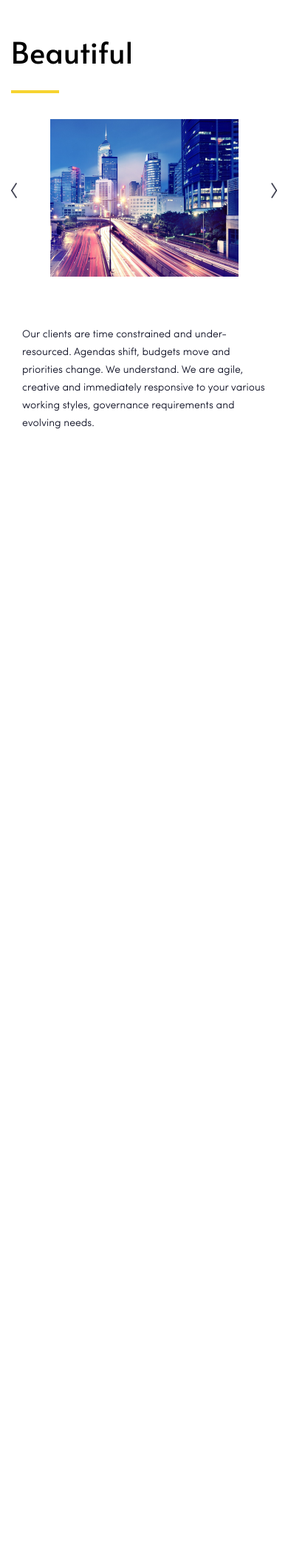
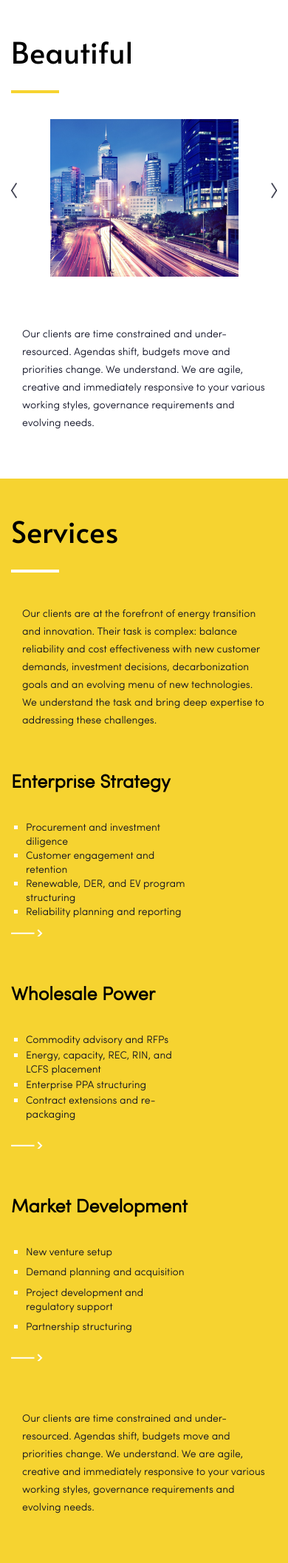
Before and after one commit to sbruneuskaya/marvel_layout, a PHP site: page / in a window 390 px wide. Shown: the part 2505-4618 px from the top of the page at 74% size. Before the commit the page ends 3085 px from the top, so only its background shows below. Run offline with PHP 8.4, Linux system fonts and the light colour scheme.

Commit message:
feat(dev): added services section

```diff
--- a/assets/styles/styles.css
+++ b/assets/styles/styles.css
@@ -467,6 +467,76 @@ body._lock {
     background-size: contain;
 }
 
+/*service*/
+
+.services {
+    margin-top: 45px;
+    max-width: 820px;
+}
+
+.services-items {
+    margin: 47px 0 67px;
+    display: -webkit-box;
+    display: -ms-flexbox;
+    display: flex;
+    -webkit-box-align: center;
+    -ms-flex-align: center;
+    align-items: center;
+    -webkit-box-pack: justify;
+    -ms-flex-pack: justify;
+    justify-content: space-between;
+}
+
+.services-item-arrow {
+    width: 43px;
+    height: 10px;
+    background: url("./../images/services-arrow.svg") no-repeat;
+    background-size: cover;
+    cursor: pointer;
+    margin-top: 41px;
+}
+
+.services-item-title {
+    font-family: sofia_pro, sans-serif;
+    font-style: normal;
+    font-weight: 700;
+    font-size: 40px;
+    line-height: 42px;
+    color: #000000;
+    max-width: 280px;
+}
+
+.services-item-point {
+    margin-top: 33px;
+    max-width: 354px;
+    height: 131px;
+    display: -webkit-box;
+    display: -ms-flexbox;
+    display: flex;
+    -webkit-box-orient: vertical;
+    -webkit-box-direction: normal;
+    -ms-flex-direction: column;
+    flex-direction: column;
+    -webkit-box-pack: justify;
+    -ms-flex-pack: justify;
+    justify-content: space-between;
+}
+
+.services-item-point li {
+    margin-left: 20px;
+    color: white;
+    list-style-type: square;
+}
+
+.services-item-point li span {
+    font-family: sofia_pro, sans-serif;
+    font-style: normal;
+    font-weight: 300;
+    font-size: 18px;
+    line-height: 20px;
+    color: #0B0D21;
+}
+
 
 @media (max-width: 1200px) {
     .container {
@@ -502,6 +572,16 @@ body._lock {
     .slider-wrapper {
         margin-right: 0;
         margin-left: 0;
+    }
+
+    .services-item-point{
+        max-width: 245px;
+        height: 190px;
+    }
+
+    .services-item-title{
+        font-size: 30px;
+        max-width: 220px;
     }
 }
 
@@ -748,6 +828,42 @@ body._lock {
         width: 350px;
         height: 250px;
     }
+
+    .services-items {
+        -webkit-box-orient: vertical;
+        -webkit-box-direction: normal;
+        -ms-flex-direction: column;
+        flex-direction: column;
+        align-items: flex-start;
+    }
+
+    .services-item:nth-child(2){
+        margin-bottom: 55px;
+        margin-top: 55px;
+    }
+
+    .services-item-title{
+        font-weight: 700;
+        font-size: 25px;
+        line-height: 50px;
+        max-width: 239px;
+    }
+
+    .services-item-point {
+        width: 277px;
+        height: 120px;
+        margin-top: 25px;
+    }
+
+    .services-item-point li span {
+        font-weight: 300;
+        font-size: 14px;
+        line-height: 16px;
+    }
+
+    .services-item-arrow{
+        margin-top: 27px;
+    }
 }
 
 @media (max-width: 590px) {
@@ -784,6 +900,8 @@ body._lock {
     .beautiful-description {
         margin-bottom: 16px;
     }
+
+
 }
 
 @media (max-width: 415px) {
@@ -866,4 +984,5 @@ body._lock {
         height: 23px;
     }
 
+
 }
--- a/index.html
+++ b/index.html
@@ -132,6 +132,62 @@
     </div>
 </div>
 
+<div class="wrapper bg-yellow services-section">
+    <div class="container">
+        <div class="box">
+            <p class="title">Services</p>
+            <div class="title-border bg-white"></div>
+            <div class="beautiful-description services">
+                Our clients are at the forefront of energy transition and innovation.
+                Their task is complex: balance reliability and cost effectiveness with new customer demands,
+                investment decisions, decarbonization goals and an evolving menu of new technologies.
+                We understand the task and bring deep expertise
+                to addressing these challenges.
+            </div>
+
+            <div class="services-items">
+                <div class="services-item">
+                    <p class="services-item-title">Enterprise Strategy</p>
+                    <ul class="services-item-point">
+                        <li><span>Procurement and investment diligence</span></li>
+                        <li><span>Customer engagement and retention</span></li>
+                        <li><span>Renewable, DER, and EV program structuring</span></li>
+                        <li><span>Reliability planning and reporting</span></li>
+                    </ul>
+                    <div class="services-item-arrow"></div>
+                </div>
+                <div class="services-item">
+                    <p class="services-item-title">Wholesale Power </p>
+                    <ul class="services-item-point">
+                        <li><span>Commodity advisory and RFPs</span></li>
+                        <li><span>Energy, capacity, REC, RIN, and LCFS placement</span></li>
+                        <li><span>Enterprise PPA structuring</span></li>
+                        <li><span>Contract extensions and re-packaging</span></li>
+                    </ul>
+                    <div class="services-item-arrow"></div>
+                </div>
+                <div class="services-item">
+                    <p class="services-item-title">Market Development</p>
+                    <ul class="services-item-point">
+                        <li><span>New venture setup</span></li>
+                        <li><span>Demand planning and acquisition</span></li>
+                        <li><span>Project development and regulatory support</span></li>
+                        <li><span>Partnership structuring</span></li>
+                    </ul>
+                    <div class="services-item-arrow"></div>
+                </div>
+            </div>
+
+            <div class="beautiful-description">
+                Our clients are time constrained and under-resourced. Agendas shift,
+                budgets move and priorities change. We understand. We are agile,
+                creative and immediately responsive to your various working
+                styles, governance requirements and evolving needs.
+            </div>
+        </div>
+    </div>
+</div>
+
 
 <script src="https://code.jquery.com/jquery-3.6.0.min.js"></script>
 <script src="./assets/js/slick.min.js"></script>
```
Also changed, not shown: assets/images/services-arrow.svg (added).
